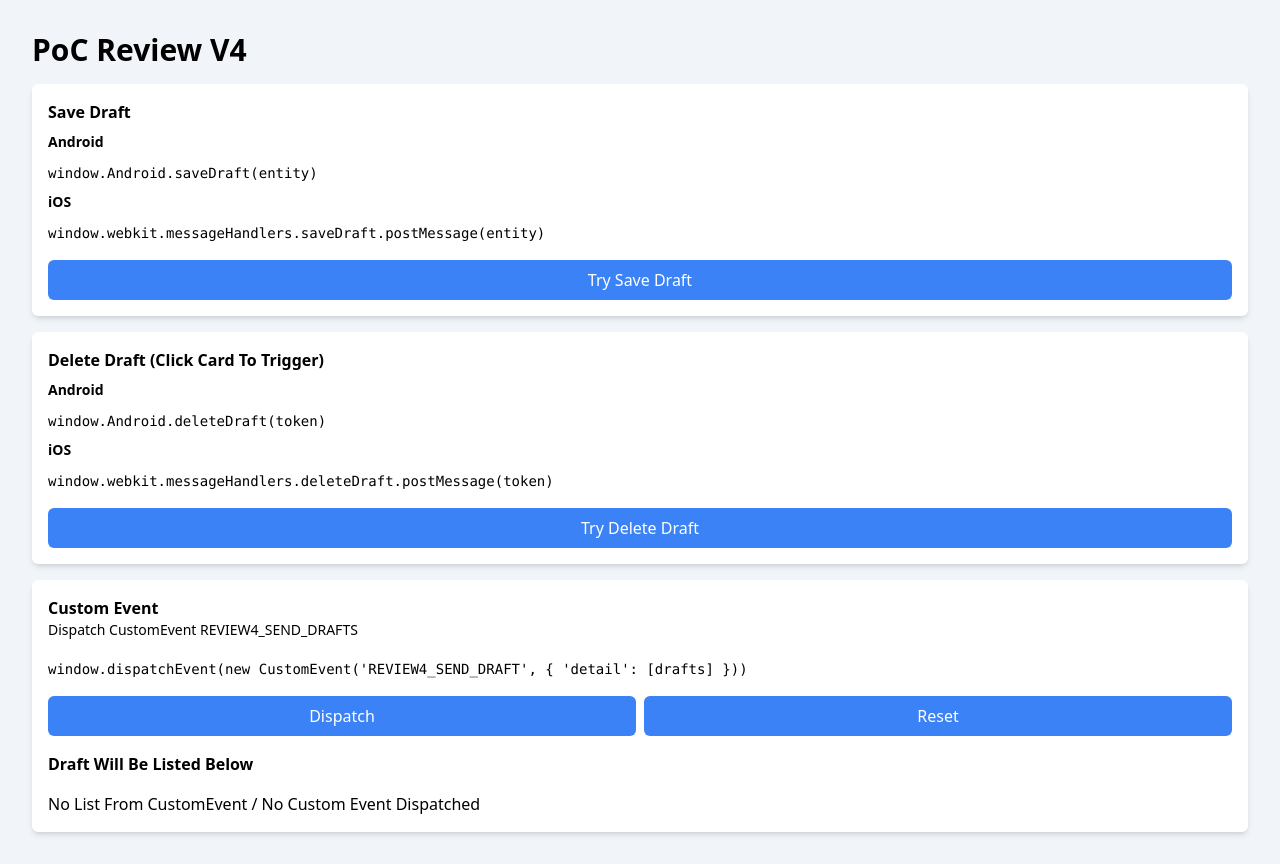
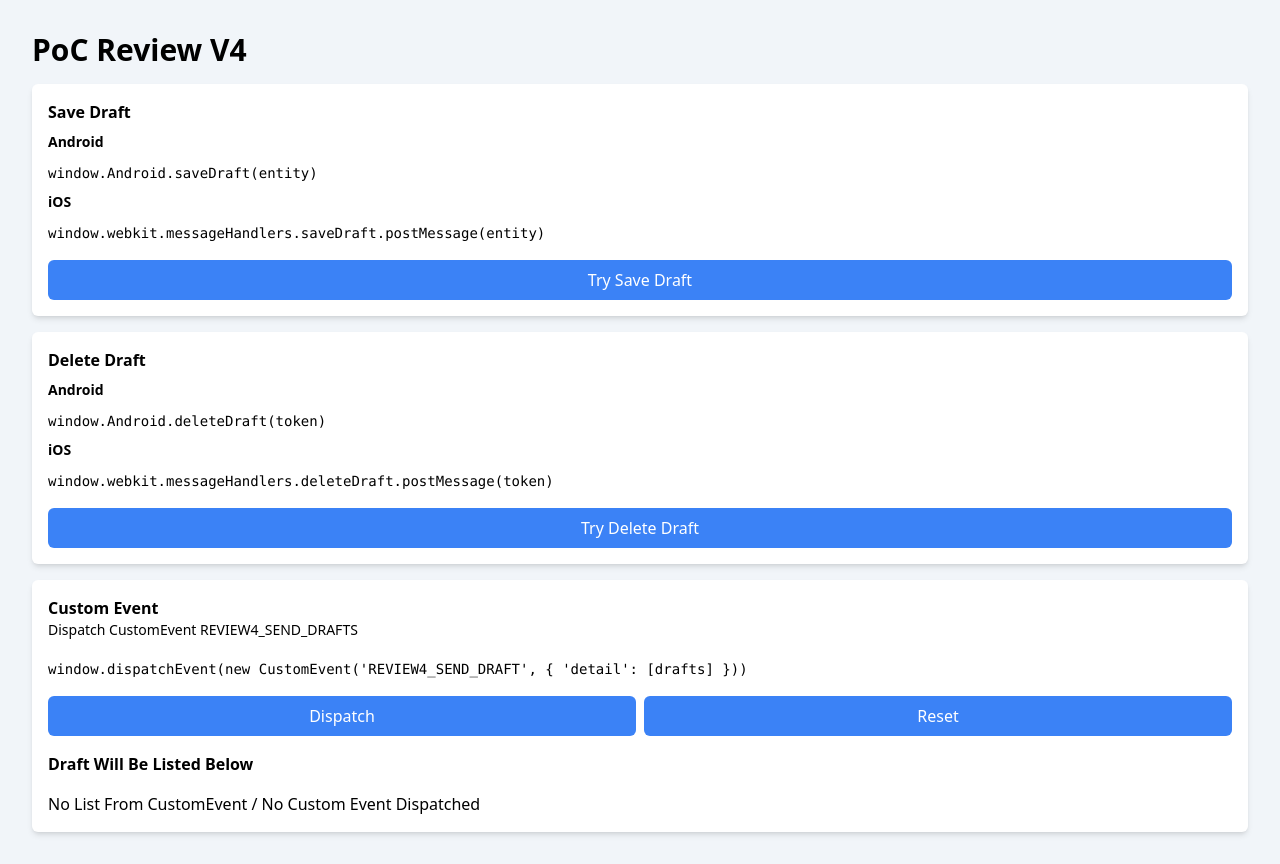
Before and after one commit to pandubaraja/poc-review4, a Next.js app: page / in a window 1280 px wide. Built offline with nearby package versions, Linux system fonts and the light colour scheme.

Commit message:
Fix title

```diff
--- a/pages/index.js
+++ b/pages/index.js
@@ -73,7 +73,7 @@ export default function Home() {
           </div>
 
           <div className="rounded-md shadow-md p-4 w-full bg-white">
-            <div className="text-1xl font-bold">Delete Draft (Click Card To Trigger)</div>
+            <div className="text-1xl font-bold">Delete Draft</div>
             <div className='my-2 text-sm font-bold'>Android</div>
             <code className='text-sm break-words'>window.Android.deleteDraft(token)</code>
             <div className='my-2 text-sm font-bold'>iOS</div>
```
